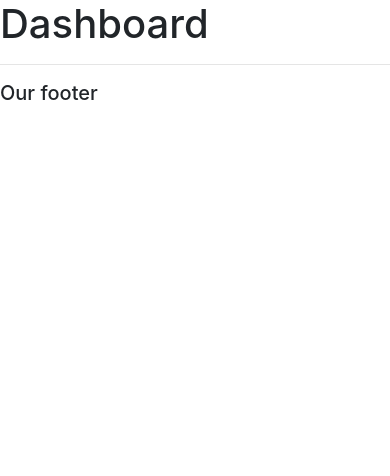
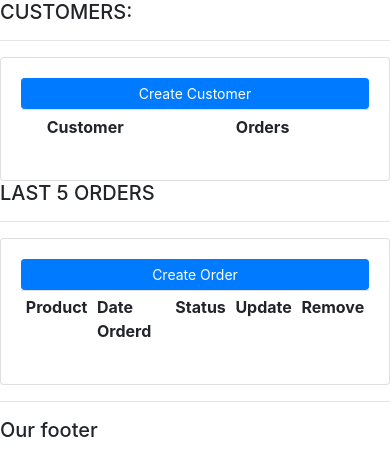
Before and after one commit to deocoding/skopel, a Django app: page / in a window 390 px wide. Shown: the part 56-532 px from the top of the page. Run offline with Django 3.2, Linux system fonts and the light colour scheme; lists and menus that the app fills with data are empty; some libraries are stand-ins or nearby versions.

Commit message:
dari: Laptop
ubah dashboard.html

```diff
--- a/skor/templates/skor/dashboard.html
+++ b/skor/templates/skor/dashboard.html
@@ -1,5 +1,40 @@
 {% extends 'skor/base.html' %}
 
 {% block content %}
-    <h1>Dashboard</h1>
+<div class="row">
+	<div class="col-md-5">
+		<h5>CUSTOMERS:</h5>
+		<hr>
+		<div class="card card-body">
+			<a class="btn btn-primary  btn-sm btn-block" href="">Create Customer</a>
+			<table class="table table-sm">
+				<tr>
+					<th></th>
+					<th>Customer</th>
+					<th>Orders</th>
+				</tr>
+
+			</table>
+		</div>
+	</div>
+
+	<div class="col-md-7">
+		<h5>LAST 5 ORDERS</h5>
+		<hr>
+		<div class="card card-body">
+			<a class="btn btn-primary  btn-sm btn-block" href="">Create Order</a>
+			<table class="table table-sm">
+				<tr>
+					<th>Product</th>
+					<th>Date Orderd</th>
+					<th>Status</th>
+					<th>Update</th>
+					<th>Remove</th>
+				</tr>
+
+			</table>
+		</div>
+	</div>
+
+</div>
 {% endblock %}
```
